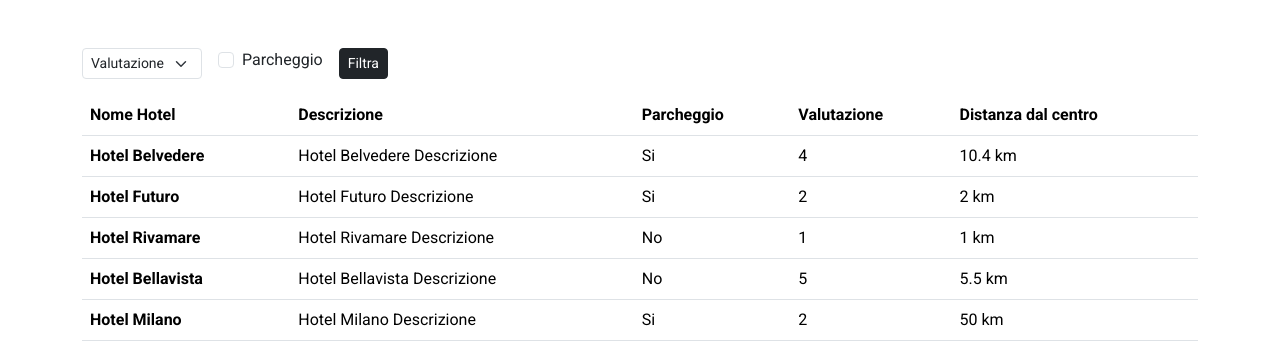
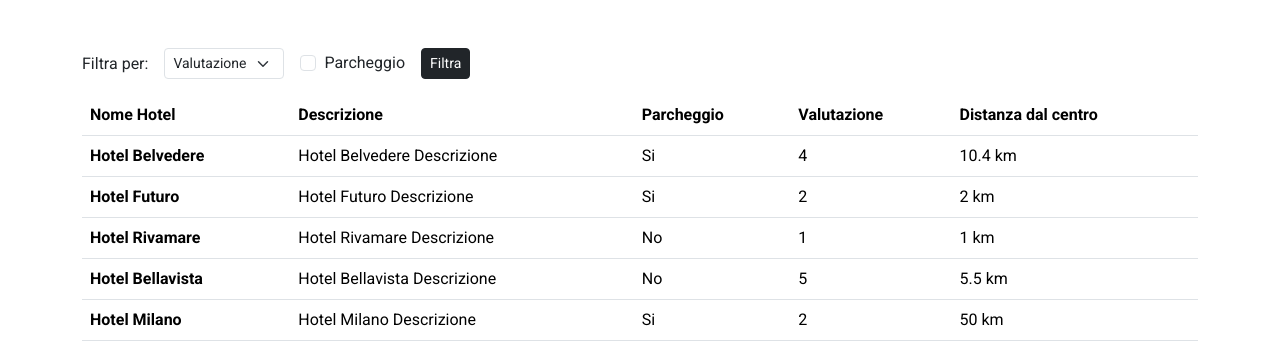
Before and after one commit to alex02r/php-hotel, a PHP site: page / in a window 1280 px wide. Shown: the part 96-441 px from the top of the page. Run offline with PHP 8.4, Linux system fonts and the light colour scheme.

Commit message:
[UPGRADE] Aggiunto "filtra per:"

```diff
--- a/index.php
+++ b/index.php
@@ -28,9 +28,9 @@
             <div class="row row-gap-3">
                 <div class="col-12">
                     <form action="./index.php">
-                        <div class="d-flex gap-3">
+                        <div class="d-flex gap-3 align-items-center">
+                            Filtra per:
                             <div class="">
-
                                 <select class="form-select form-select-sm">
                                     <option selected value="">Valutazione</option>
                                     <option value="1">1</option>
```
